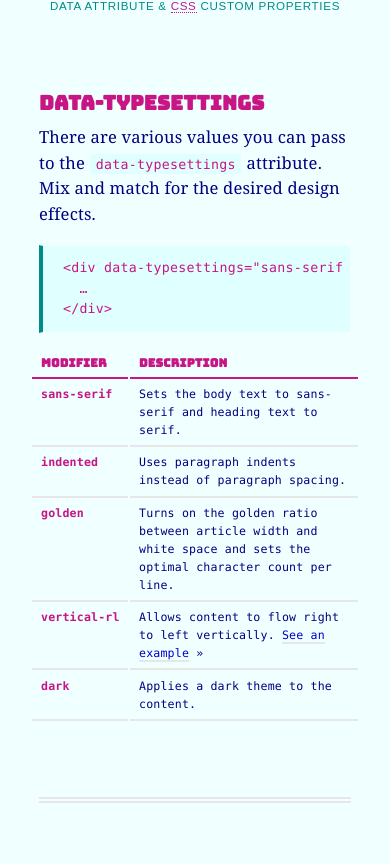
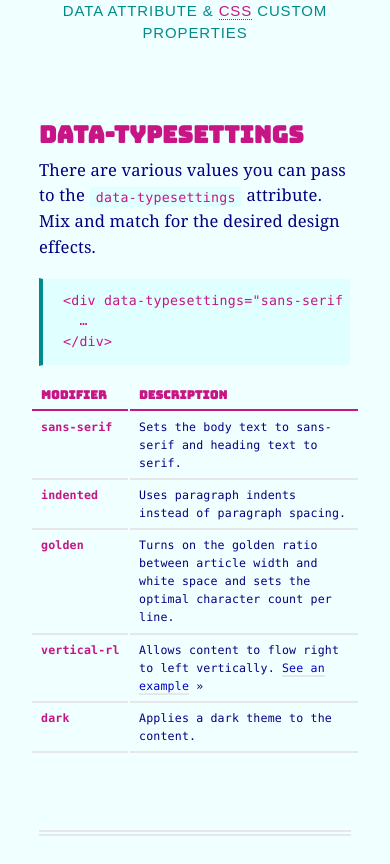
Before and after one commit to mikemai2awesome/typesettings.css, a plain HTML site: page customize.html in a window 390 px wide. Shown: the part 188-1052 px from the top of the page. Drawn offline with Linux system fonts and the light colour scheme; a web font is replaced by a local one.

Commit message:
styles: covert font-size to use clamp

```diff
--- a/src/styles/typesettings.scss
+++ b/src/styles/typesettings.scss
@@ -70,7 +70,7 @@ body {
     line-height: calc(var(--ts-line-height-body) * 0.95);
     text-transform: uppercase;
     font-weight: var(--ts-font-weight-bold);
-    font-size: calc(var(--ts-font-size-lede) * 2.2);
+    font-size: clamp(calc(var(--ts-font-size-lede) * 2.2), 6vw, calc(var(--ts-font-size-lede) * 2.4));
     border: var(--ts-border);
 
     @at-root [dir=rtl] #{&} {
@@ -95,16 +95,8 @@ body {
   letter-spacing: 0.01em;
   font-family: var(--ts-font-family-only-one, var(--ts-font-family-serif));
   font-weight: var(--ts-font-weight-regular);
-  font-size: var(--ts-font-size);
+  font-size: clamp(var(--ts-font-size), 2vw, calc(var(--ts-font-size) * 1.2));
   background-color: var(--ts-color-background);
-
-  @include respond-to(medium) {
-    font-size: calc(var(--ts-font-size) * 1.1);
-  }
-
-  @include respond-to(large) {
-    font-size: calc(var(--ts-font-size) * 1.2);
-  }
 
   a {
     text-decoration: none;
@@ -188,17 +180,8 @@ body {
     line-height: calc(var(--ts-line-height-heading) * 0.8);
     -webkit-margin-after: 0;
             margin-block-end: 0;
-    font-size: var(--ts-font-size-xxlarge);
-
-    @include respond-to(medium) {
-      letter-spacing: -0.01em;
-      font-size: calc(var(--ts-font-size-xxlarge) * 1.28);
-    }
-
-    @include respond-to(large) {
-      letter-spacing: -0.02em;
-      font-size: calc(var(--ts-font-size-xxlarge) * 1.56);
-    }
+    letter-spacing: clamp(-0.01em, -1vw, -0.02em);
+    font-size: clamp(var(--ts-font-size-xxlarge), 6vw, calc(var(--ts-font-size-xxlarge) * 1.56));
 
     &:first-of-type {
       & + h2 {
@@ -211,15 +194,7 @@ body {
         text-transform: uppercase;
         font-family: var(--ts-font-family-only-one, var(--ts-font-family-sans-alt));
         font-weight: var(--ts-font-weight-regular);
-        font-size: var(--ts-font-size-xsmall);
-
-        @include respond-to(medium) {
-          font-size: calc(var(--ts-font-size-xsmall) * 1.14);
-        }
-
-        @include respond-to(large) {
-          font-size: calc(var(--ts-font-size-xsmall) * 1.29);
-        }
+        font-size: clamp(var(--ts-font-size-xsmall), 6vw, calc(var(--ts-font-size-xsmall) * 1.29));
       }
     }
   }
@@ -234,67 +209,30 @@ body {
 
   header p {
     color: var(--ts-color-heading);
-    font-size: var(--ts-font-size-lede);
-
-    @include respond-to(medium) {
-      font-size: calc(var(--ts-font-size-lede) * 1.1);
-    }
-
-    @include respond-to(large) {
-      font-size: calc(var(--ts-font-size-lede) * 1.2);
-    }
+    font-size: clamp(var(--ts-font-size-lede), 2vw, calc(var(--ts-font-size-lede) * 1.2));
   }
 
   h2 {
-    font-size: var(--ts-font-size-xlarge);
-
-    @include respond-to(medium) {
-      font-size: calc(var(--ts-font-size-xlarge) * 1.29);
-    }
-
-    @include respond-to(large) {
-      letter-spacing: -0.01em;
-      font-size: calc(var(--ts-font-size-xlarge) * 1.57);
-    }
+    letter-spacing: clamp(0em, -1vw, -0.01em);
+    font-size: clamp(var(--ts-font-size-xlarge), 6vw, calc(var(--ts-font-size-xlarge) * 1.57));
   }
 
   h3 {
-    font-size: var(--ts-font-size-large);
-
-    @include respond-to(medium) {
-      font-size: calc(var(--ts-font-size-large) * 1.17);
-    }
-
-    @include respond-to(large) {
-      font-size: calc(var(--ts-font-size-large) * 1.5);
-    }
+    font-size: clamp(var(--ts-font-size-large), 6vw, calc(var(--ts-font-size-large) * 1.5));
   }
 
   h4 {
-    font-size: var(--ts-font-size-medium);
-
-    @include respond-to(medium) {
-      font-size: calc(var(--ts-font-size-medium) * 1.1);
-    }
-
-    @include respond-to(large) {
-      font-size: calc(var(--ts-font-size-medium) * 1.4);
-    }
+    font-size: clamp(var(--ts-font-size-medium), 6vw, calc(var(--ts-font-size-medium) * 1.4));
   }
 
   h5 {
     -webkit-margin-before: calc(var(--ts-paragraph-spacing) * 1.28);
             margin-block-start: calc(var(--ts-paragraph-spacing) * 1.28);
-    font-size: var(--ts-font-size-small);
+    font-size: clamp(var(--ts-font-size-small), 6vw, calc(var(--ts-font-size-small) * 1.375));
 
     @include respond-to(medium) {
       -webkit-margin-before: calc(var(--ts-paragraph-spacing) * 1.11);
               margin-block-start: calc(var(--ts-paragraph-spacing) * 1.11);
-      font-size: calc(var(--ts-font-size-small) * 1.125);
-    }
-
-    @include respond-to(large) {
-      font-size: calc(var(--ts-font-size-small) * 1.375);
     }
   }
 
@@ -303,7 +241,7 @@ body {
             margin-block-start: calc(var(--ts-paragraph-spacing) * 1.44);
     text-transform: uppercase;
     letter-spacing: 0.01em;
-    font-size: var(--ts-font-size-xsmall);
+    font-size: clamp(var(--ts-font-size-xsmall), 6vw, calc(var(--ts-font-size-xsmall) * 1.14));
 
     @include respond-to(medium) {
       -webkit-margin-before: calc(var(--ts-paragraph-spacing) * 1.28);
@@ -313,7 +251,6 @@ body {
     @include respond-to(large) {
       -webkit-margin-before: calc(var(--ts-paragraph-spacing) * 1.11);
               margin-block-start: calc(var(--ts-paragraph-spacing) * 1.11);
-      font-size: calc(var(--ts-font-size-xsmall) * 1.14);
     }
   }
 
@@ -480,15 +417,7 @@ body {
     border-bottom: var(--ts-border);
 
     p {
-      font-size: var(--ts-font-size-large);
-
-      @include respond-to(medium) {
-        font-size: calc(var(--ts-font-size-large) * 1.08);
-      }
-
-      @include respond-to(large) {
-        font-size: calc(var(--ts-font-size-large) * 1.25);
-      }
+      font-size: clamp(var(--ts-font-size-large), 2vw, calc(var(--ts-font-size-large) * 1.25));
     }
 
     q {
@@ -1189,14 +1118,7 @@ body {
   &[data-typesettings*=sans-serif] {
     letter-spacing: -0.01em;
     font-family: var(--ts-font-family-only-one, var(--ts-font-family-sans));
-
-    @include respond-to(medium) {
-      font-size: var(--ts-font-size);
-    }
-
-    @include respond-to(large) {
-      font-size: calc(var(--ts-font-size) * 1.1);
-    }
+    font-size: clamp(var(--ts-font-size), 2vw, calc(var(--ts-font-size) * 1.1));
 
     h1,
     h2,
```
Also changed, not shown: src/styles/typesettings.css, 1 other file.
